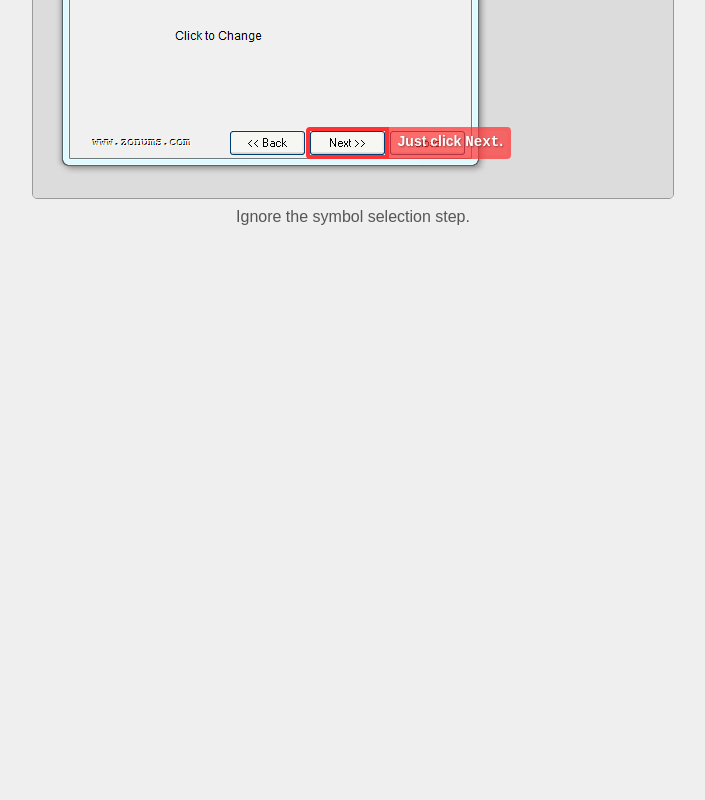
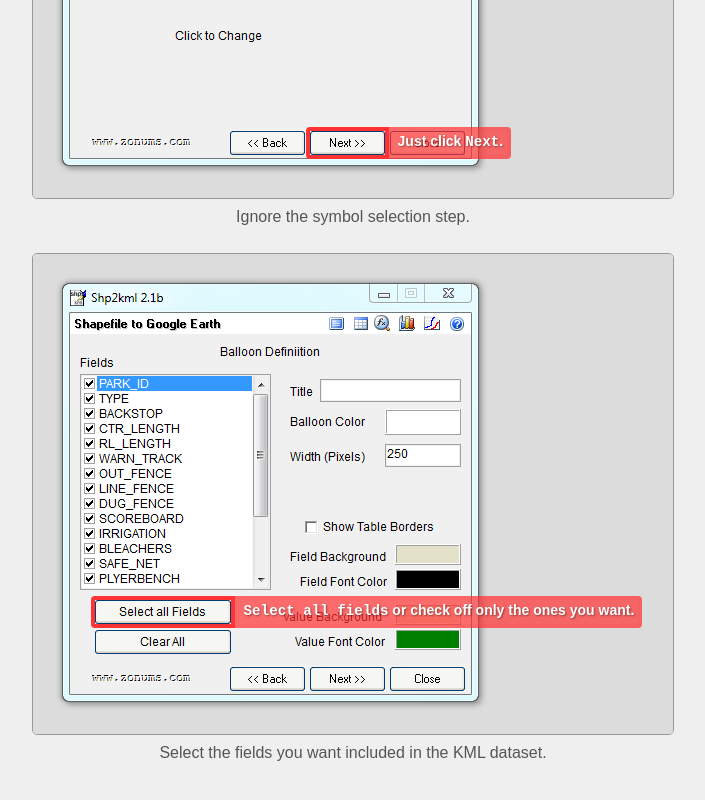
Before and after one commit to marochko/shp-to-kml-to-mysql, a plain HTML site: page index.html in a window 1280 px wide. Shown: the part 1500-2300 px from the top of the page, without its empty margins (287-992 px from the left). Before the commit the page ends 1777 px from the top, so only its background shows below. Drawn offline with Linux system fonts and the light colour scheme.

Commit message:
Added step 4. Fixed consistency issue in step 1.

```diff
--- a/css/tutorial.css
+++ b/css/tutorial.css
@@ -225,3 +225,12 @@ h1 {
 .click-next .overlay-box {
   width: 67px;
 }
+
+.select-all {
+  left: 59px;
+  top: 343px;
+}
+
+.select-all .overlay-box {
+  width: 128px;
+}
--- a/index.html
+++ b/index.html
@@ -14,7 +14,7 @@
     <li id="step-1">
       <figure class="step">
         <div class="step-img-wrap"><img class="step-img" src="images/shp-to-kml-1.png" alt=""></div>
-        <figcaption class="step-caption">Select the <code>SHP</code> file for conversion and update the options.</figcaption>
+        <figcaption class="step-caption">Select the SHP file for conversion and update the options.</figcaption>
         <ol class="overlays">
           <li class="overlay select-shp"><i class="overlay-box">&nbsp;</i><span class="overlay-text">Choose the <code>SHP</code> file.</span></li>
           <li class="overlay overlay-under datum"><i class="overlay-box">&nbsp;</i><span class="overlay-text">Select the proper datum to match the <code>SHP</code> file.</span></li>
@@ -40,6 +40,15 @@
         </div>
       </figure>
     </li>
+    <li id="step-4">
+      <figure class="step">
+        <div class="step-img-wrap"><img class="step-img" src="images/shp-to-kml-4.png" alt=""></div>
+        <figcaption class="step-caption">Select the fields you want included in the KML dataset.</figcaption>
+        <ol class="overlays">
+          <li class="overlay select-all"><i class="overlay-box">&nbsp;</i><span class="overlay-text"><code>Select all fields</code> or check off only the ones you want.</span></li>
+        </div>
+      </figure>
+    </li>
   </ol>
 </body>
 </html>
```
